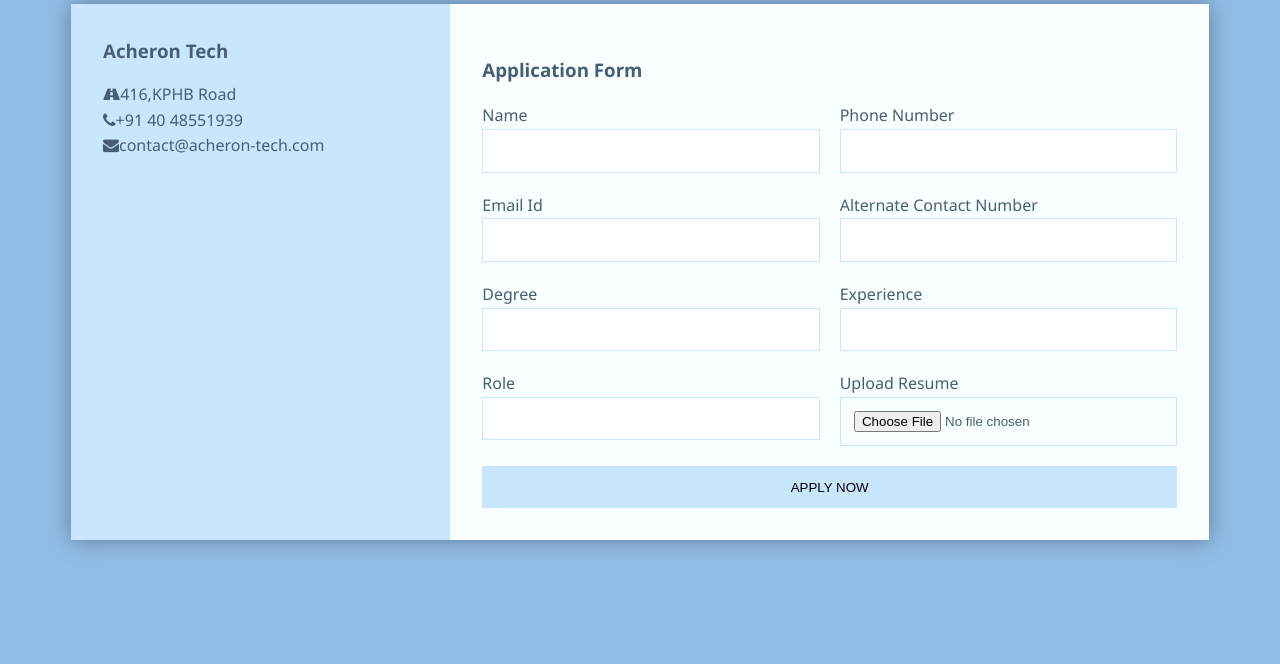
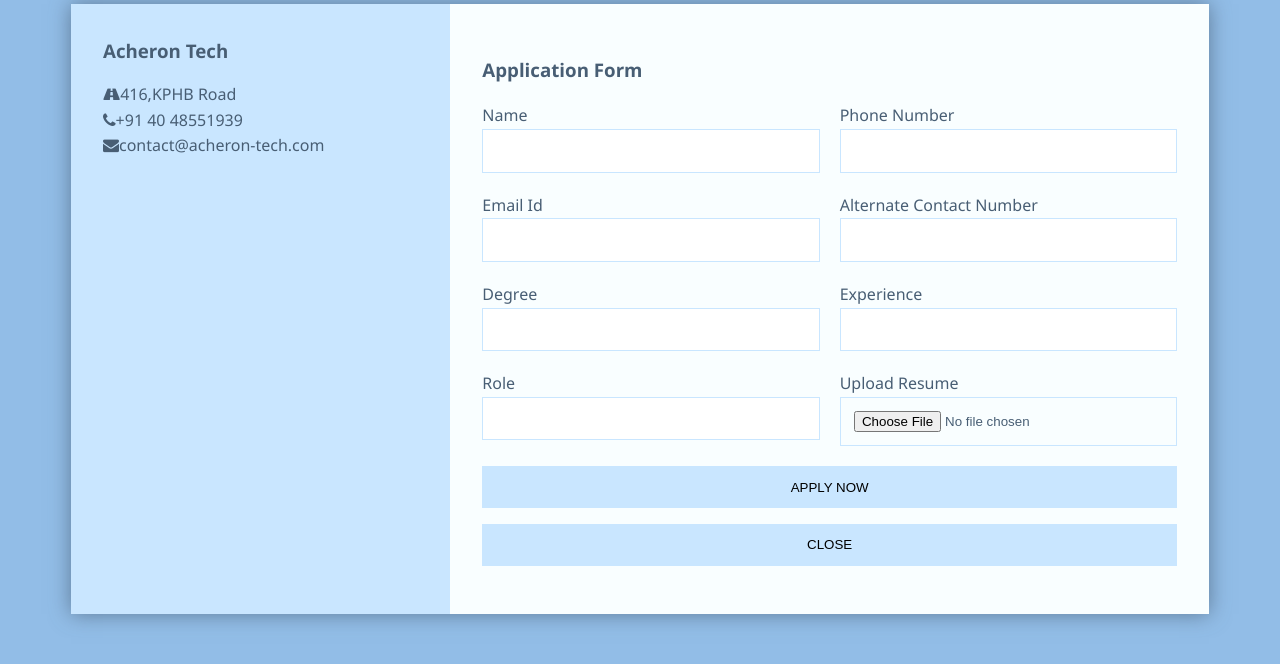
Before and after one commit to Menakaram/Assignment1, a plain HTML site: page Assignment/public/form.html in a window 1280 px wide. Shown: the part 130-794 px from the top of the page. Drawn offline with nearby package versions, Linux system fonts and the light colour scheme.

Commit message:
Add files via upload

```diff
--- a/Assignment/public/form.html
+++ b/Assignment/public/form.html
@@ -61,6 +61,12 @@
             <button type="submit">Apply Now</button>
           </p>
         </form>
+       <div class="contact">
+        <p class="full1">
+          <input action="action" onclick="window.history.go(-2); return false;" type="button" class="input" value="Close" />
+        </p>
+        </div>
+
       </div>
     </div>
   </div>
--- a/Assignment/public/style.css
+++ b/Assignment/public/style.css
@@ -60,7 +60,6 @@
   grid-template-columns: 1fr 1fr;
   grid-gap:20px;
 }
-
 .contact form label{
   display:block;
 }
@@ -72,6 +71,10 @@
 .contact form .full{
   grid-column: 1 / 3;
 }
+.full1{
+  grid-column: 2 / 3;
+
+}
 
 .contact form button, .contact form input, .contact form textarea{
   width:100%;
@@ -79,12 +82,22 @@
   border:1px solid #c9e6ff;
 }
 
+.contact .input{
+  width:100%;
+  padding:1em;
+  border:1px solid #c9e6ff;
+}
 .contact form button{
   background:#c9e6ff;
   border:0;
   text-transform: uppercase;
 }
 
+.contact .input{
+  background:#c9e6ff;
+  border:0;
+  text-transform: uppercase;
+}
 .contact form button:hover,.contact form button:focus{
   background:#92bde7;
   color:#fff;
@@ -92,6 +105,19 @@
   transition: background-color 2s ease-out;
 }
 
+.contact .input:hover,.contact .input:focus{
+  background:#92bde7;
+  color:#fff;
+  outline:0;
+  transition: background-color 2s ease-out;
+}
+
+.contact button:hover,.contact button:focus{
+  background:#92bde7;
+  color:#fff;
+  outline:0;
+  transition: background-color 2s ease-out;
+}
 .alert{
   text-align: center;
   padding:10px;
```
Also changed, not shown: Assignment/public/mpmform.html (+5 -0 lines).
